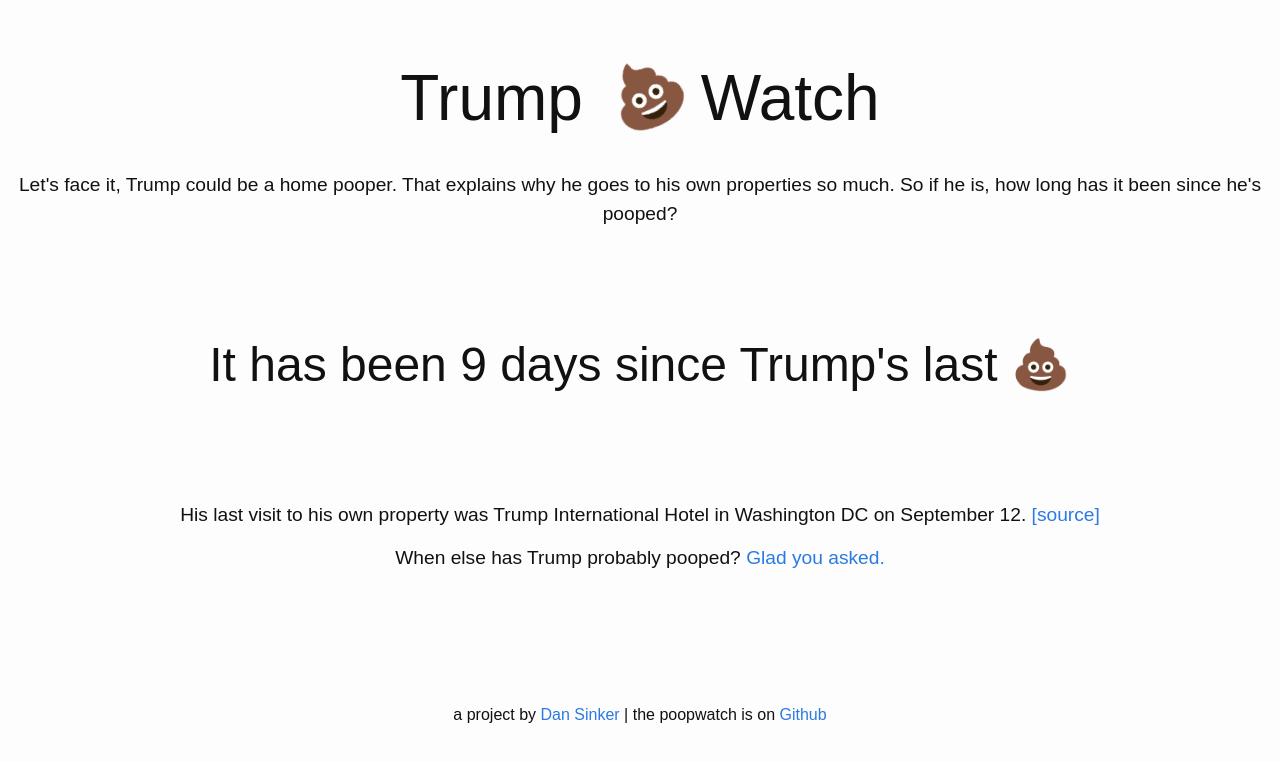
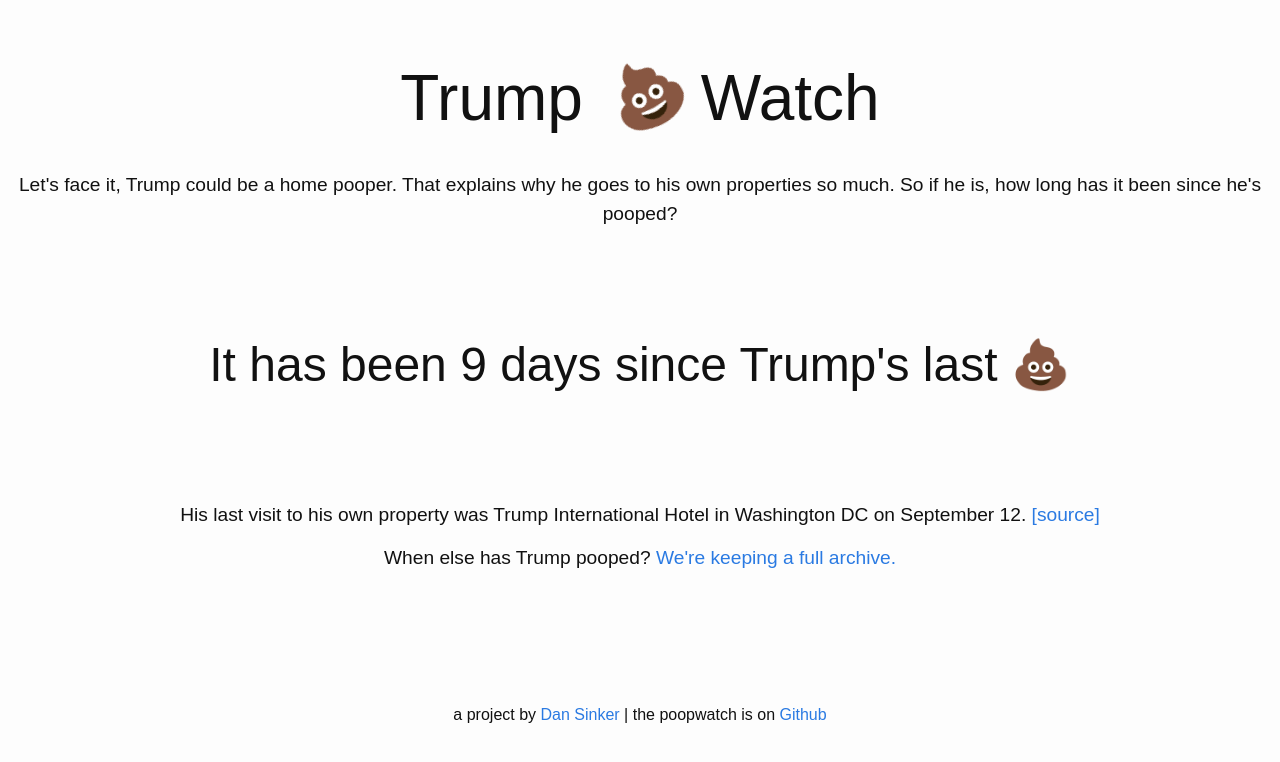
Before and after one commit to dansinker/trumppoopwatch.org, a Jekyll site: the page built from index.md, in a window 1280 px wide. Shown: the top 762 px of the page. Built offline with Jekyll 4.4.1, drawn with Linux system fonts in a browser that asks for light colours; nearby versions of some CDN libraries.

Commit message:
updated some text on the main page

```diff
--- a/index.md
+++ b/index.md
@@ -5,4 +5,4 @@ layout: home
 
   <p>His last visit to his own property was {{ site.data.trumps.poops[0].location }} in {{ site.data.trumps.poops[0].city }} on {{ site.data.trumps.poops[0].date | date: "%B %-d" }}. <a href="{{ site.data.trumps.poops[0].link }}">[source]</a></p>
 
-  <p>When else has Trump probably pooped? <a href="/pooparchive.html">Glad you asked.</a></p>
+  <p>When else has Trump pooped? <a href="/pooparchive.html">We're keeping a full archive.</a></p>
```
